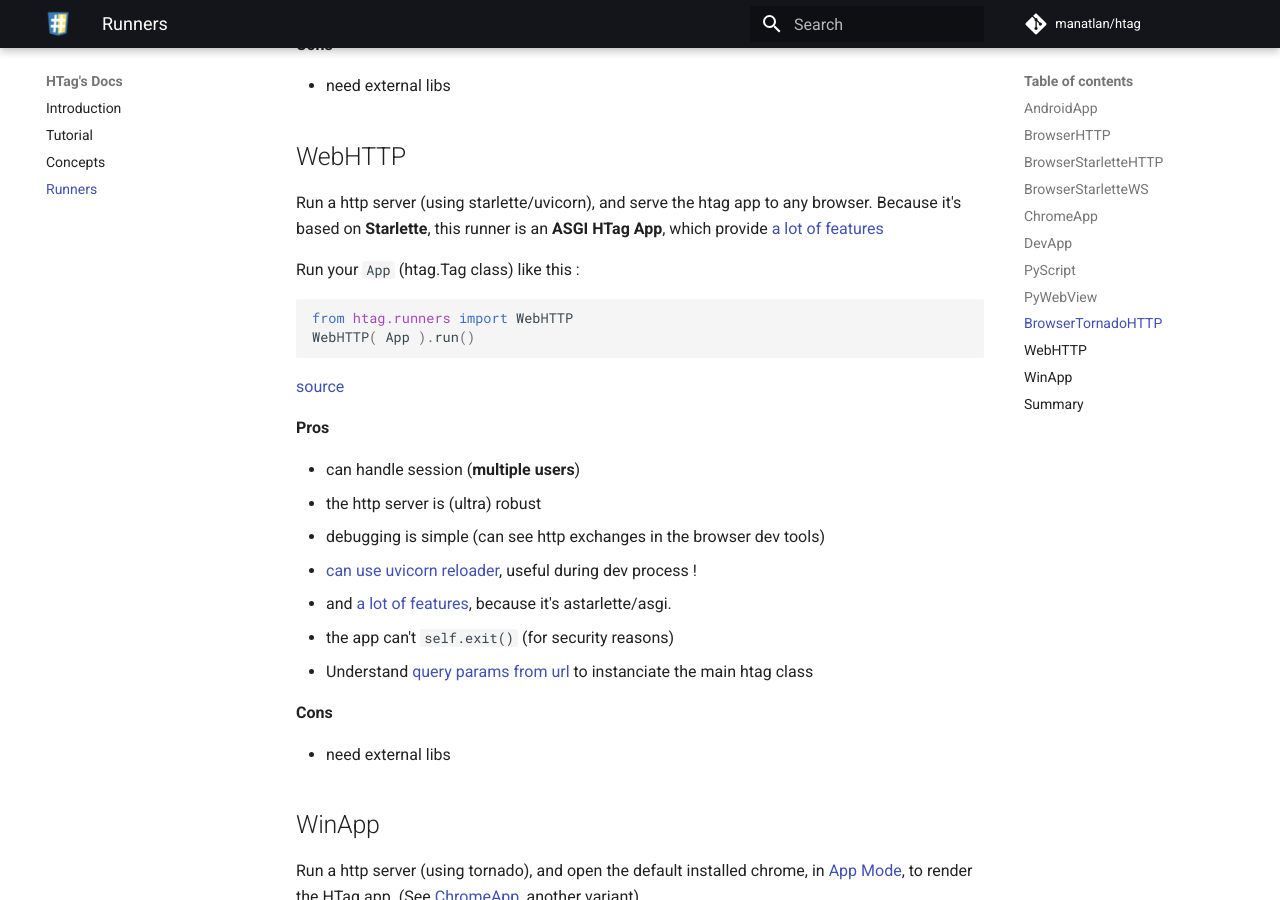
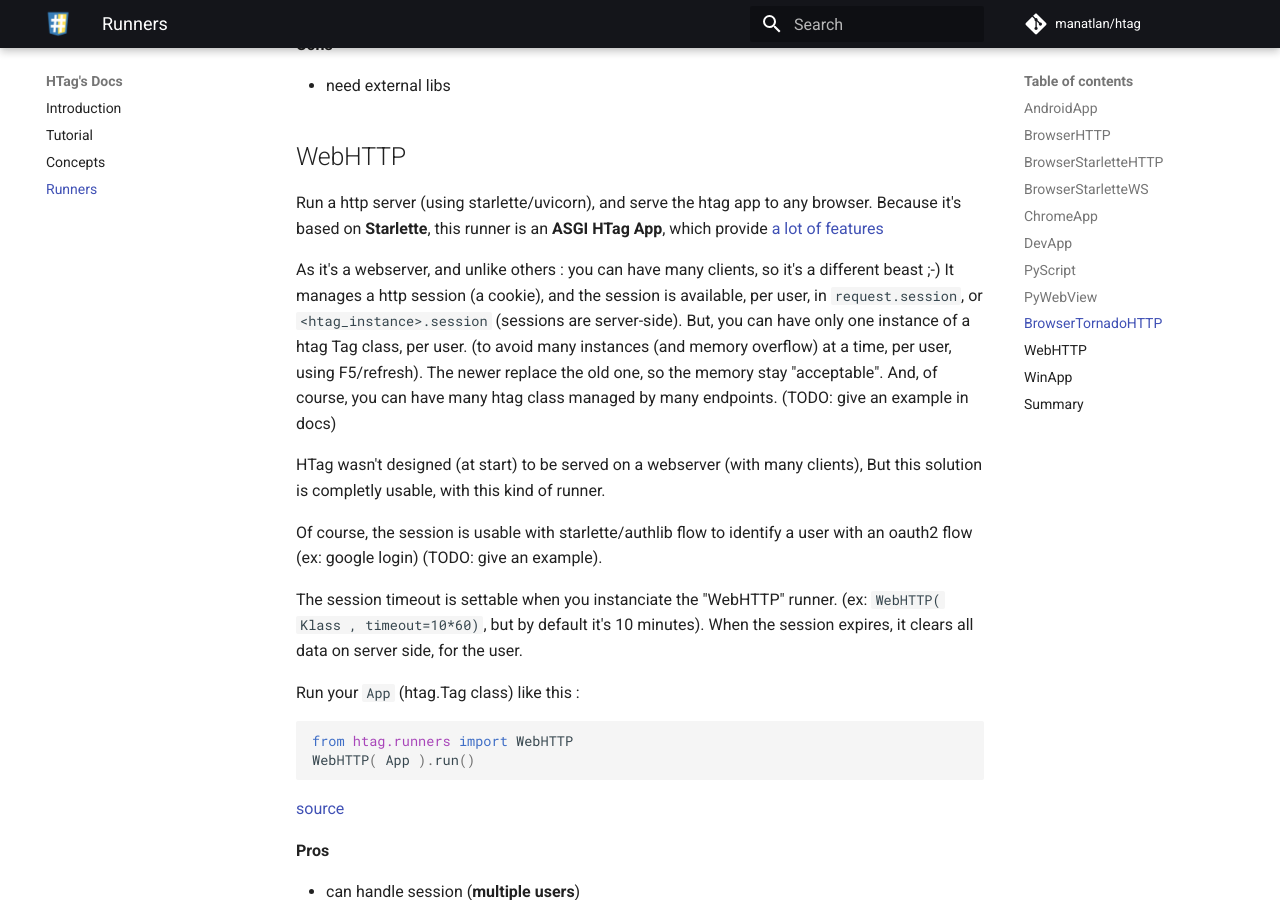
Before and after one commit to manatlan/htag, an MkDocs documentation site: the page built from docs/runners.md, in a window 1280 px wide and 900 px high, scrolled down 6410 px. Built offline with MkDocs 1.6.1 and Material for MkDocs 9.7.7, drawn with Linux system fonts in a browser that asks for light colours; comment, search, counter and statistics services are not loaded.

Commit message:
Update runners.md

````diff
--- a/docs/runners.md
+++ b/docs/runners.md
@@ -342,6 +342,15 @@
 Run a http server (using starlette/uvicorn), and serve the htag app to any browser.
 Because it's based on **Starlette**, this runner is an **ASGI HTag App**, which provide [a lot of features](../asgi/)
 
+As it's a webserver, and unlike others : you can have many clients, so it's a different beast ;-)
+It manages a http session (a cookie), and the session is available, per user, in `request.session`, or `<htag_instance>.session` (sessions are server-side). But, you can have only one instance of a htag Tag class, per user. (to avoid many instances (and memory overflow) at a time, per user, using F5/refresh). The newer replace the old one, so the memory stay "acceptable". And, of course, you can have many htag class managed by many endpoints. (TODO: give an example in docs)
+
+HTag wasn't designed (at start) to be served on a webserver (with many clients), But this solution is completly usable, with this kind of runner.
+
+Of course, the session is usable with starlette/authlib flow to identify a user with an oauth2 flow (ex: google login) (TODO: give an example).
+
+The session timeout is settable when you instanciate the "WebHTTP" runner. (ex: `WebHTTP( Klass , timeout=10*60)`, but by default it's 10 minutes). When the session expires, it clears all data on server side, for the user.
+
 Run your `App` (htag.Tag class) like this :
 
 ```python
````
